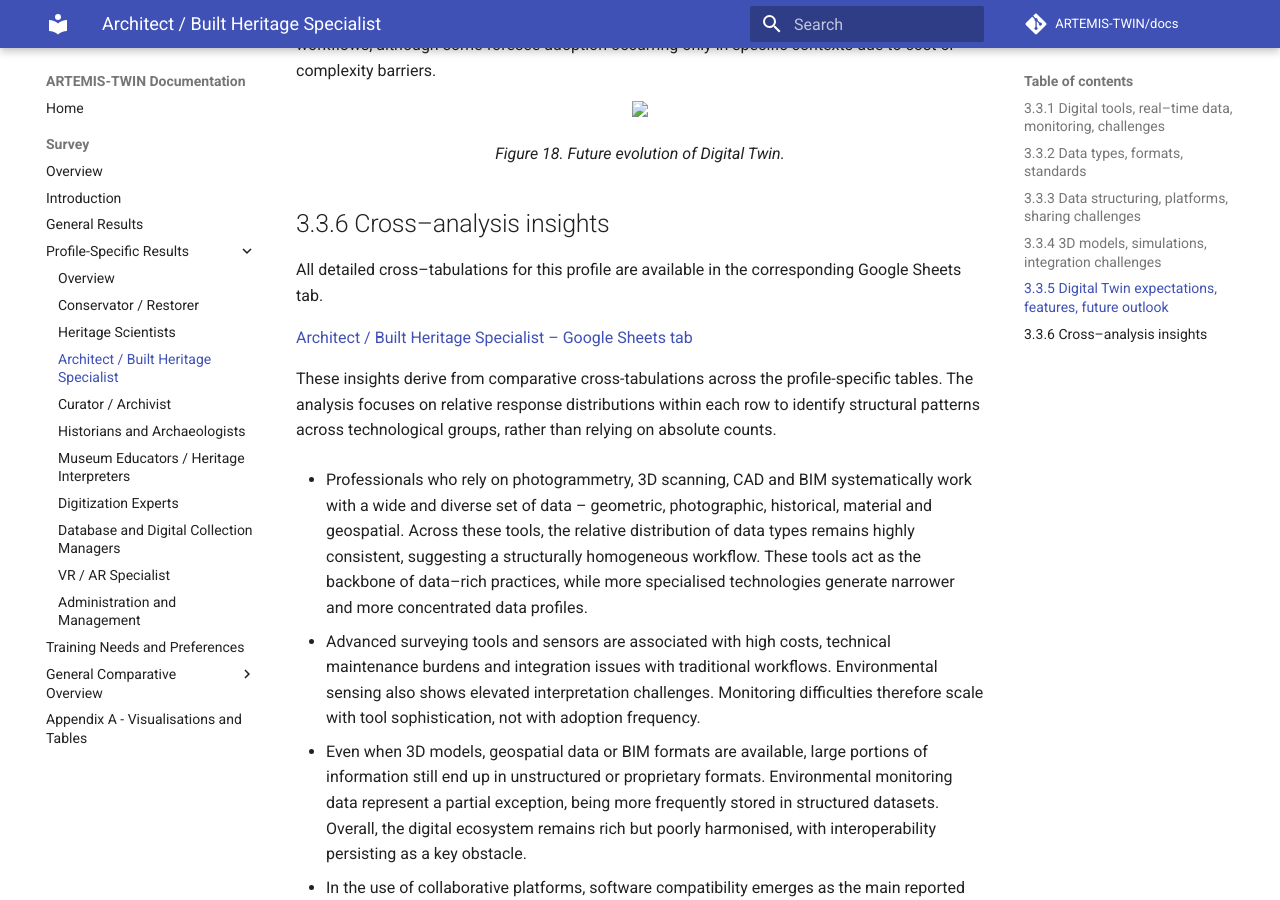
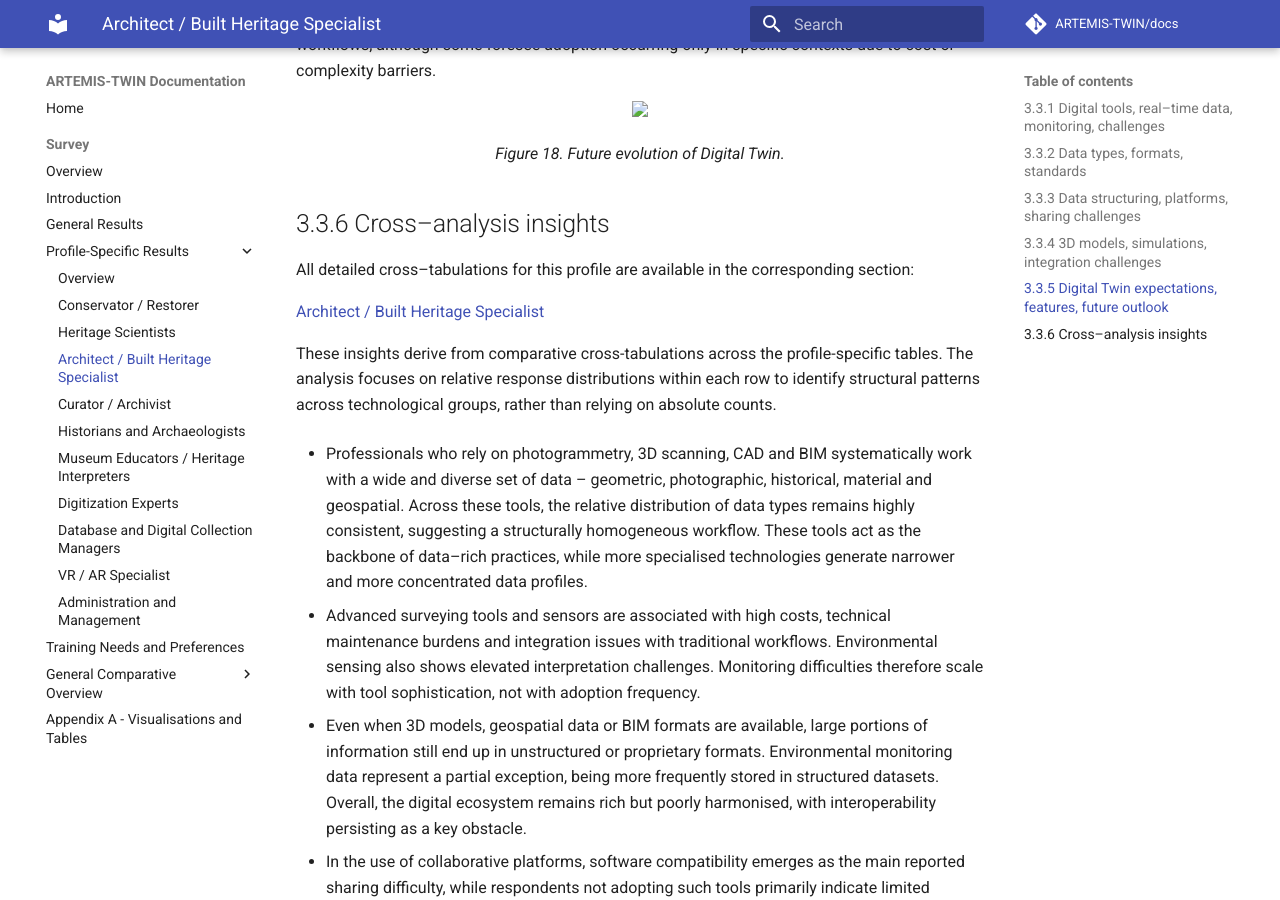
Before and after one commit to ARTEMIS-TWIN/Docs, an MkDocs documentation site: the page built from docs/survey/03-03-architect-built-heritage-specialist.md, in a window 1280 px wide and 900 px high, scrolled down 2455 px. Built offline with MkDocs 1.6.1 and Material for MkDocs 9.7.7, drawn with Linux system fonts in a browser that asks for light colours; comment, search, counter and statistics services are not loaded; some of the changed text lies outside the part shown.

Commit message:
Update 03-03-architect-built-heritage-specialist.md

```diff
--- a/docs/survey/03-03-architect-built-heritage-specialist.md
+++ b/docs/survey/03-03-architect-built-heritage-specialist.md
@@ -1,8 +1,8 @@
 # Architect / Built Heritage Specialist
 
-Full visualisations for this profile are available in the dedicated Google Sheets tab:
+Full visualisations for this profile are available in the dedicated section:
 
-[Architect / Built Heritage Specialist – Google Sheets tab](https://doi.org/10.5281/zenodo.20681425)
+[Architect / Built Heritage Specialist](https://doi.org/10.5281/zenodo.20681425)
 
 A total of **39 respondents** identified themselves as **Architect or Built Heritage Specialist**. This group represents professionals working on the documentation, analysis and management of historic buildings and built environments, often combining architectural practice with heritage conservation. Their responses reflect a domain where digital documentation tools are widely adopted, while monitoring systems and advanced digital workflows show more uneven levels of diffusion.
 
@@ -61,9 +61,9 @@ Looking ahead (**Figure 18**), most professionals anticipate a growing role for
 
 ## 3.3.6 Cross–analysis insights
 
-All detailed cross–tabulations for this profile are available in the corresponding Google Sheets tab.
+All detailed cross–tabulations for this profile are available in the corresponding section:
 
-[Architect / Built Heritage Specialist – Google Sheets tab](https://doi.org/10.5281/zenodo.20681425)
+[Architect / Built Heritage Specialist](https://doi.org/10.5281/zenodo.20681425)
 
 These insights derive from comparative cross-tabulations across the profile-specific tables. The analysis focuses on relative response distributions within each row to identify structural patterns across technological groups, rather than relying on absolute counts.
 
```
